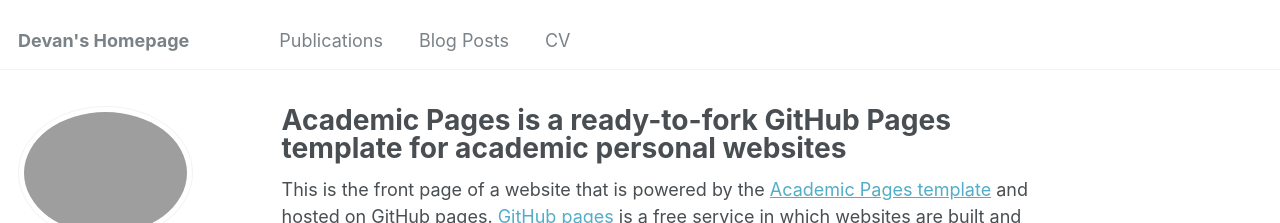
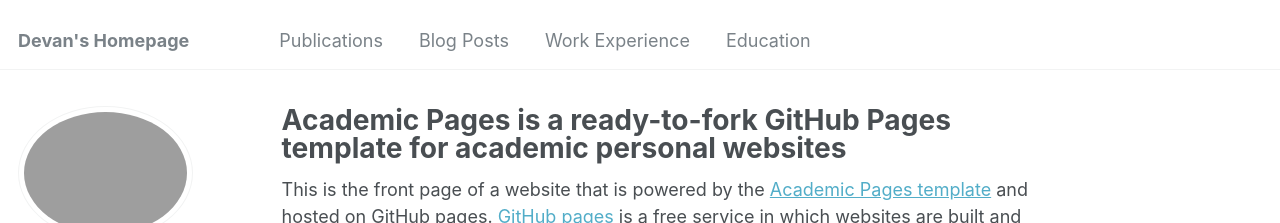
Before and after one commit to devandhira/devandhira.github.io, a Jekyll site: the page built from _pages/about.md, in a window 1280 px wide. Shown: the top 223 px of the page. Built offline with Jekyll 4.4.1, drawn with Linux system fonts in a browser that asks for light colours; some web fonts are replaced.

Commit message:
Update navigation.yml

```diff
--- a/_data/navigation.yml
+++ b/_data/navigation.yml
@@ -15,8 +15,11 @@
   - title: "Blog Posts"
     url: /year-archive/
 
-  - title: "CV"
-    url: /cv/
+  - title: "Work Experience"
+    url: /workexp/
+
+  - title: "Education"
+    url: /education/
 
   # - title: "Guide"
   #   url: /markdown/
```
